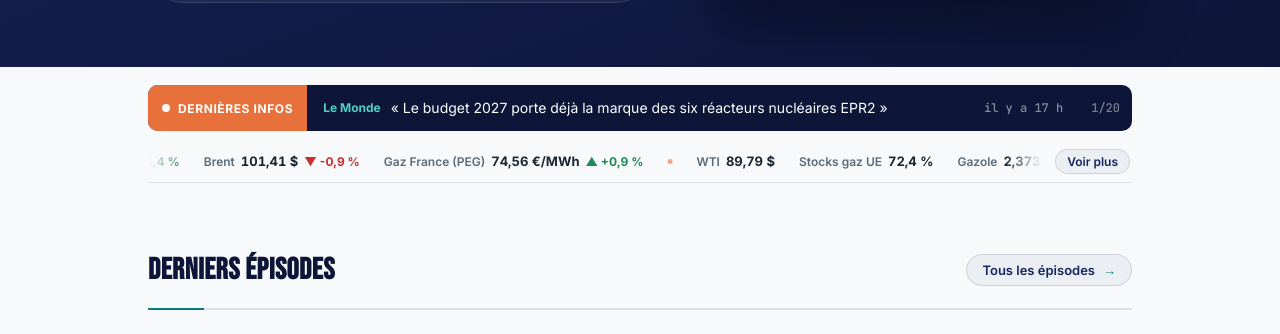
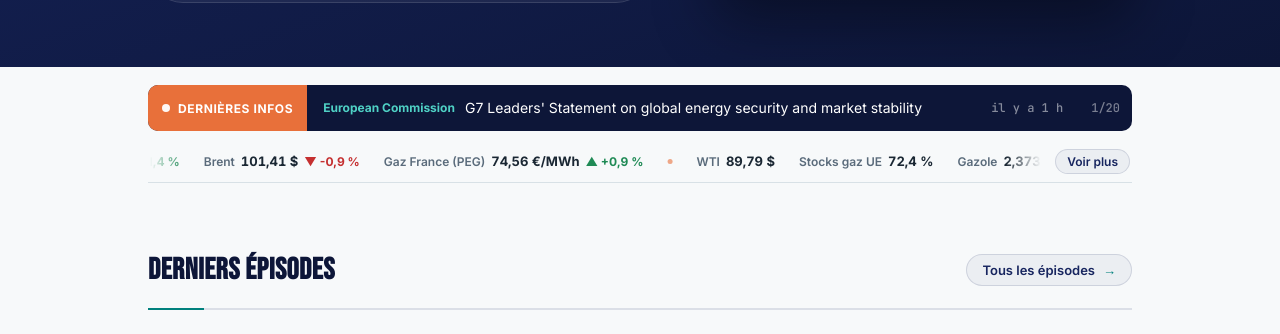
Before and after one commit to InsideEnergyMarkets/Inside-Energy-Markets, a Jekyll site: the page built from index.html, in a window 1280 px wide and 900 px high, scrolled down 417 px, cut to the strip 161-495 px from the top of the window. Built offline with Jekyll 4.4.1, drawn with Linux system fonts in a browser that asks for light colours.

```diff
--- a/_data/incidents.json
+++ b/_data/incidents.json
@@ -1,5 +1,5 @@
 {
- "updated_at": "2026-10-05T06:56:02+00:00",
+ "updated_at": "2026-10-05T08:49:01+00:00",
  "stats": {
   "total_30d": 25,
   "attacks_30d": 18,
--- a/_data/news.json
+++ b/_data/news.json
@@ -1,12 +1,19 @@
 {
- "updated_at": "2026-10-05T06:56:02+00:00",
+ "updated_at": "2026-10-05T08:49:00+00:00",
  "items": [
+  {
+   "title": "G7 Leaders' Statement on global energy security and market stability",
+   "url": "https://ec.europa.eu/commission/presscorner/detail/en/statement_26_2057",
+   "source": "European Commission",
+   "lang": "en",
+   "date": "2026-10-05T07:30:04+00:00"
+  },
   {
    "title": "« Le budget 2027 porte déjà la marque des six réacteurs nucléaires EPR2 »",
    "url": "https://www.lemonde.fr/idees/article/2026/10/04/le-budget-2027-porte-deja-la-marque-des-six-reacteurs-nucleaires-epr2_6788313_3232.html",
    "source": "Le Monde",
    "lang": "fr",
-   "date": "2026-10-04T16:00:15+00:00"
+   "date": "2026-10-04T16:00:07+00:00"
   },
   {
    "title": "« Une politique juste de réduction des émissions ne consiste pas à demander le même effort à tous, mais à cibler en priorité les mobilités les plus carbonées »",
@@ -114,13 +121,6 @@
    "date": "2026-10-01T11:36:01+00:00"
   },
   {
-   "title": "October infringements package: key decisions on energy",
-   "url": "https://energy.ec.europa.eu/news/october-infringements-package-key-decisions-energy-2026-10-01_en",
-   "source": "European Commission",
-   "lang": "en",
-   "date": "2026-10-01T10:21:16+00:00"
-  },
-  {
    "title": "Tensions Canada/États-Unis : pourquoi il s’agit de la « guerre commerciale la plus stupide de l’Histoire »",
    "url": "https://www.connaissancedesenergies.org/tribune-actualite-energies/tensions-canada-etats-unis-pourquoi-il-sagit-de-la-guerre-commerciale-la-plus-stupide-de-lhistoire",
    "source": "Connaissance des Énergies",
--- a/_data/podcast.json
+++ b/_data/podcast.json
@@ -1,5 +1,5 @@
 {
- "updated_at": "2026-10-05T06:56:02+00:00",
+ "updated_at": "2026-10-05T08:49:01+00:00",
  "episodes": {
   "10": {
    "audio": "https://anchor.fm/s/10edf0868/podcast/play/126486789/https%3A%2F%2Fd3ctxlq1ktw2nl.cloudfront.net%2Fstaging%2F2026-8-29%2F489715b9-9275-387d-cec8-06e4f3de2244.mp3",
```
